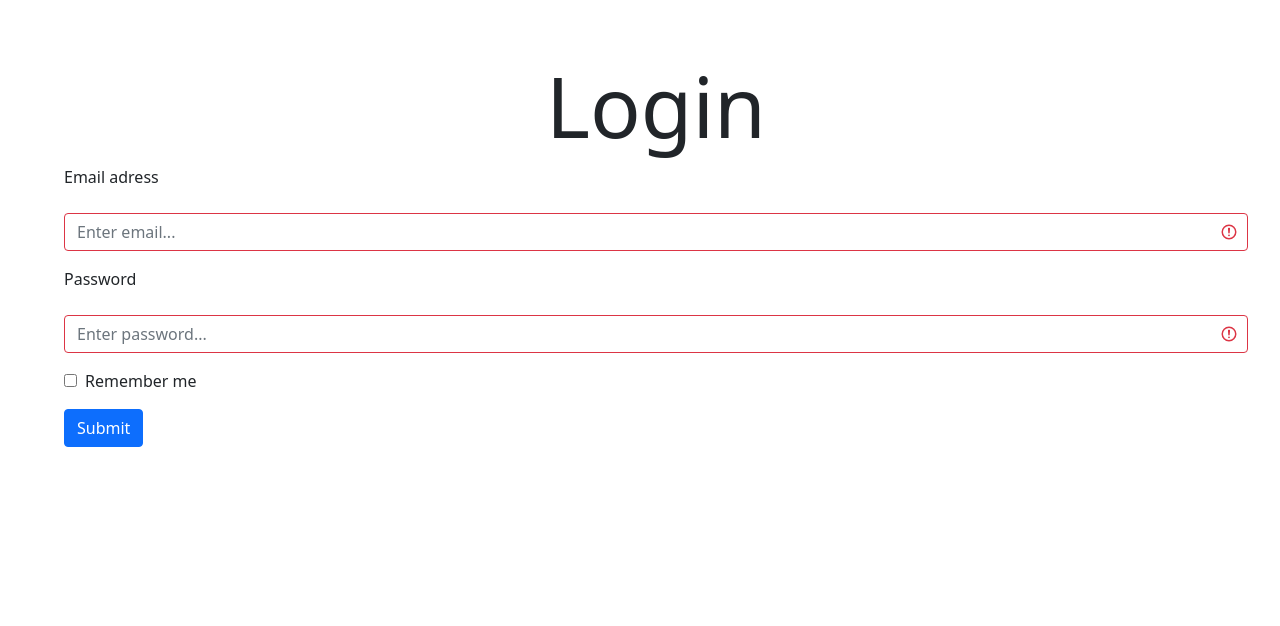
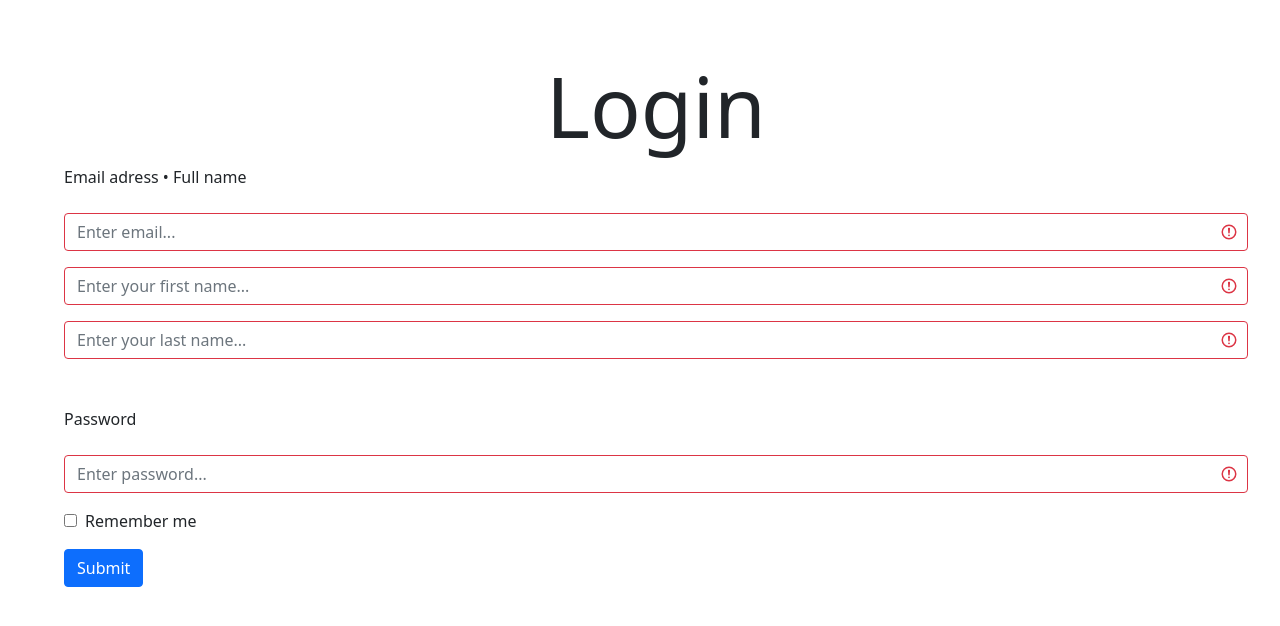
Before and after one commit to daoraCode/form, a React (Create React App) app: page / in a window 1280 px wide. Shown: the top 626 px of the page. Built offline with nearby package versions, Linux system fonts and the light colour scheme.

Commit message:
Full names inputs added with its methods

```diff
--- a/src/App.js
+++ b/src/App.js
@@ -1,16 +1,13 @@
 import React from 'react';
 import './App.css';
-
 import 'bootstrap/dist/css/bootstrap.min.css';
-
 // import { render } from 'react-dom';
 
 class App extends React.Component {
   // constructor for initializing
   constructor () {
     super();
-    console.log(this.props)
-
+    // initial state
     this.state = {
       email: '',
       password: '',
@@ -18,28 +15,26 @@ class App extends React.Component {
       emailIsValid: false,
       passwordValid: false,
       isSubmitted: false,
+      firstName: '',
+      lastName: ''
     };
-
     // bindings
     this.handleEmailChange = this.handleEmailChange.bind(this);
     this.handlePasswordChange = this.handlePasswordChange.bind(this);
     this.handleRememberMeChange = this.handleRememberMeChange.bind(this);
     this.handleSubmit = this.handleSubmit.bind(this);
+    this.handleFirstNameChange = this.handleFirstNameChange.bind(this);
+    this.handleLastNameChange = this.handleLastNameChange.bind(this);
   }
 
-  // custom methods or React functions
+  // methods
   handleSubmit(e, emailIsValid, passwordValid) {
     e.preventDefault();
-
     emailIsValid = this.state.emailIsValid;
     passwordValid = this.state.passwordValid;
-
-    if (emailIsValid = true && passwordValid === true) {
+    if (emailIsValid === true && passwordValid === true) {
       this.setState({ isSubmitted: true })
     }
-
-    console.log('email :', this.state.emailIsValid)
-    console.log('password :', this.state.passwordValid)
   }
 
   handleEmailChange(e) {
@@ -48,8 +43,6 @@ class App extends React.Component {
     if (regex) {
       this.setState({ emailIsValid: true });
     }
-    console.log('regex :', e.target.value);
-    console.log(regex);
   }
 
   handlePasswordChange(e) {
@@ -64,11 +57,18 @@ class App extends React.Component {
     this.setState({ rememberMe: true });
   }
 
+  handleFirstNameChange(e) {
+    this.setState({ firstName: e.target.value });
+  }
+
+  handleLastNameChange(e) {
+    this.setState({ lastName: e.target.value });
+  }
 
   render() {
-    // state
-    const { isSubmitted } = this.state;
-    const { email, password } = this.state;
+
+    // data state
+    const { isSubmitted, email, password, firstName, lastName } = this.state;
     const regex = RegExp(/^[\w-\.]+@([\w-]+\.)+[\w-]{2,4}$/);
 
     return (
@@ -84,7 +84,7 @@ class App extends React.Component {
             onSubmit={(e) => this.handleSubmit(e)}
           >
             <h1 className='main_title'>Login</h1>
-            <label className='form-label'>Email adress</label>
+            <label className='form-label'>Email adress • Full name</label>
             <input
               type='text'
               className={
@@ -95,6 +95,28 @@ class App extends React.Component {
               placeholder='Enter email...'
               value={email}
               onChange={this.handleEmailChange.bind(this)}
+              required
+            ></input>
+            <input type="text"
+              className={
+                firstName.length > 3
+                  ? 'form-control my-3 is-valid'
+                  : 'form-control my-3 is-invalid'
+              }
+              placeholder='Enter your first name...'
+              value={firstName}
+              onChange={this.handleFirstNameChange.bind(this)}
+              required
+            ></input>
+            <input type="text"
+              className={
+                lastName.length > 3
+                  ? 'form-control mb-5 is-valid'
+                  : 'form-control mb-5 is-invalid'
+              }
+              placeholder='Enter your last name...'
+              value={lastName}
+              onChange={this.handleLastNameChange.bind(this)}
               required
             ></input>
             <label className='form-label'>Password</label>
```
